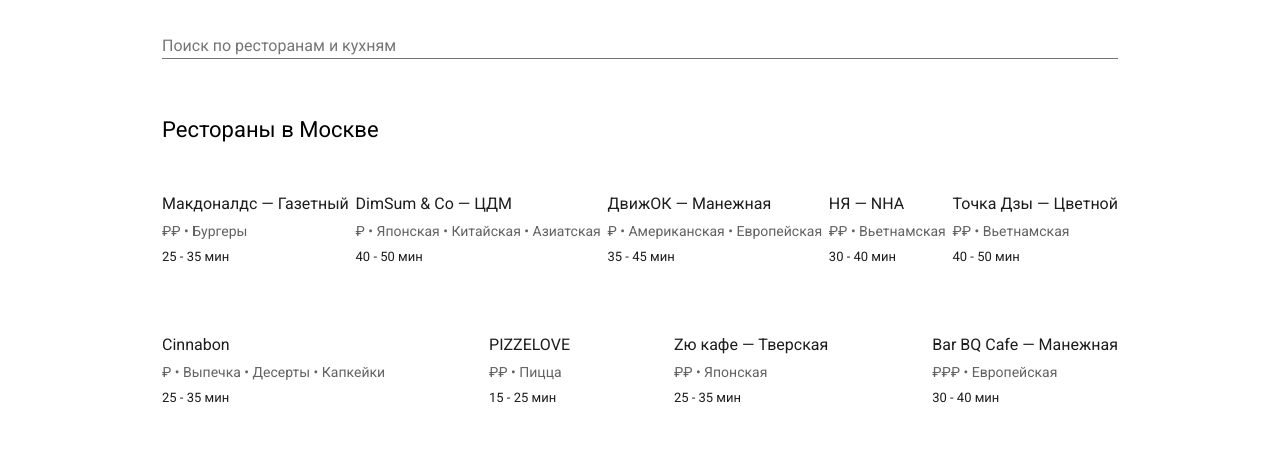
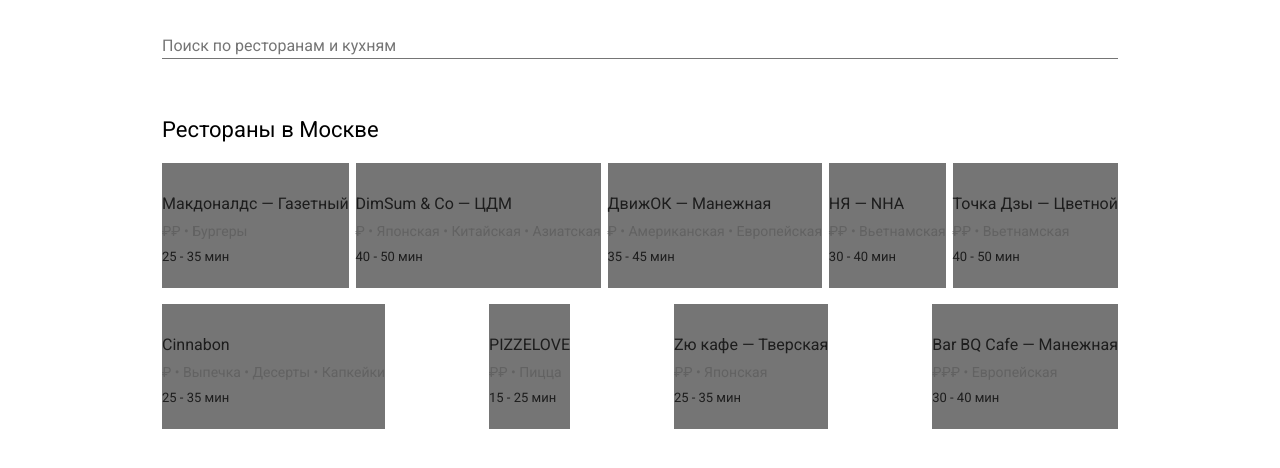
Before and after one commit to Danil667/adaptive-site, a plain HTML site: page index.html in a window 1280 px wide. Shown: the part 94-562 px from the top of the page. Drawn offline with Linux system fonts and the light colour scheme.

Commit message:
Add files via upload

```diff
--- a/styles.css
+++ b/styles.css
@@ -79,12 +79,15 @@
 }
 .card {
     padding-top: 16px;
+    transition: all 0.6s linear;
 }
 .card_img {
     margin: 0px;
+    background-color: #757575;
 }
 .card_decription {
     padding: 0px;
+    background-color: #757575;
 }
 .card_title {
     font-family: Roboto;
```
